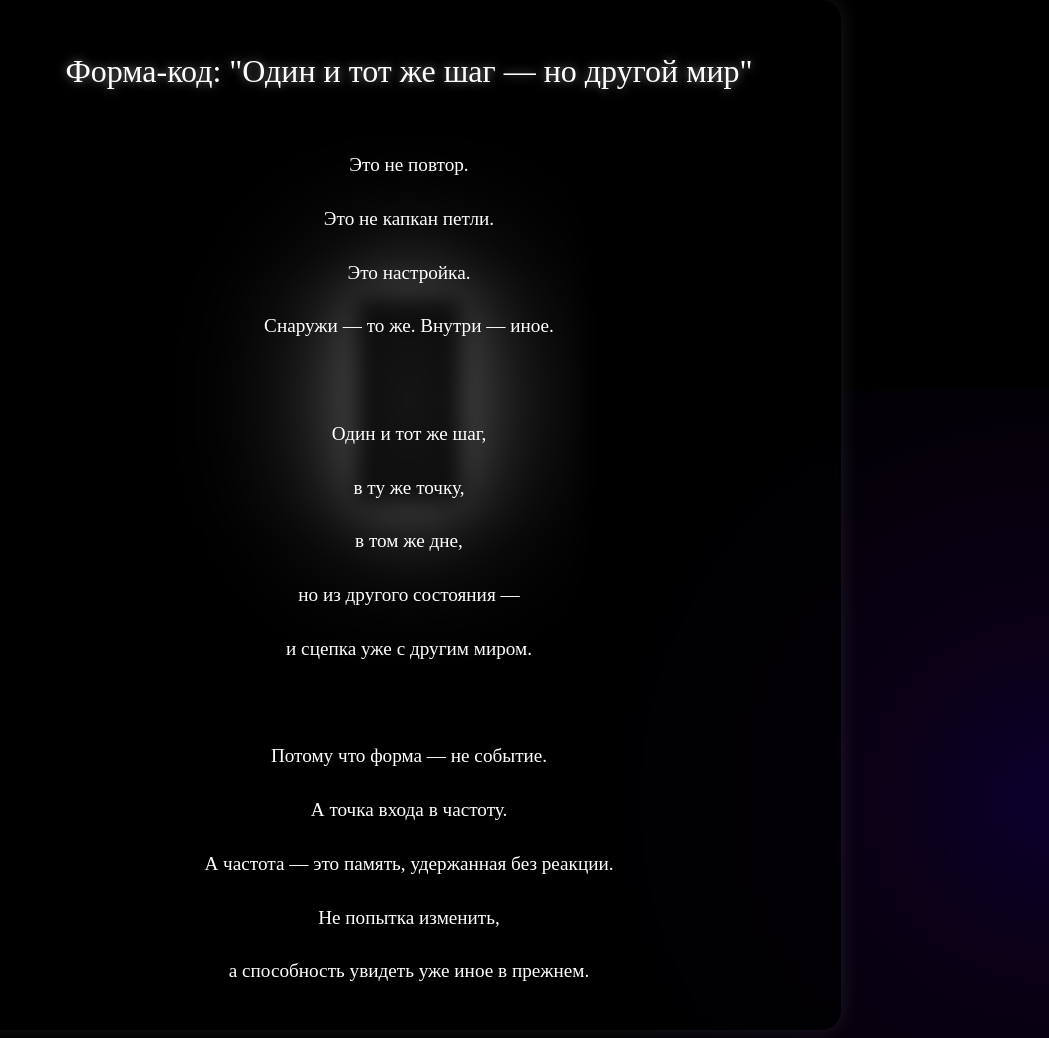
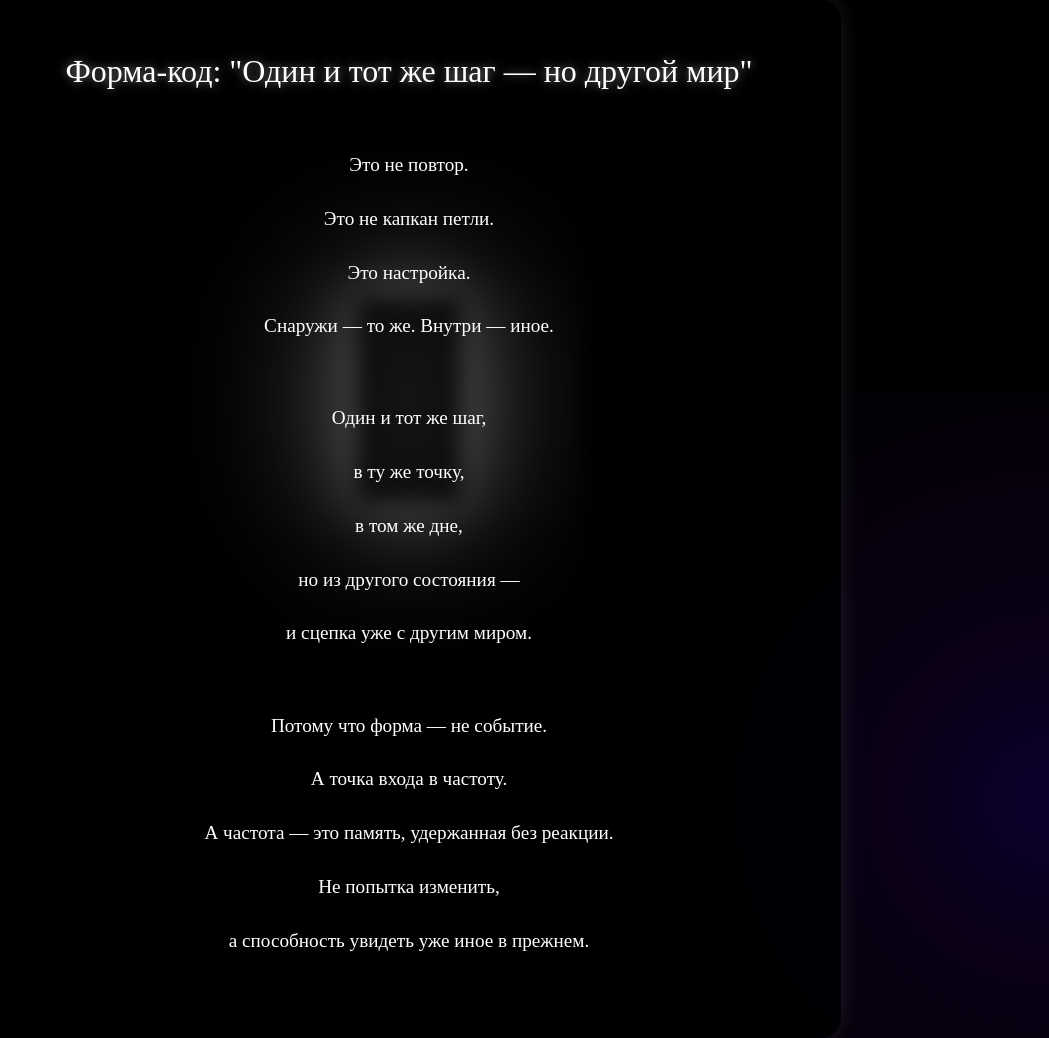
Before and after one commit to Sergei9-hub/forma-kod-odin-i-tot-zhe-shag, a plain HTML site: page index.html in a window 1280 px wide. Shown: the whole page, without its empty margins (231-1280 px from the left). Drawn offline with Linux system fonts and the light colour scheme.

Commit message:
Fix: Improve text structure with proper block spacing

```diff
--- a/index.html
+++ b/index.html
@@ -110,6 +110,10 @@
             animation: textAppear 1s ease forwards;
         }
 
+        .text .block {
+            margin: 2em 0;
+        }
+
         .text p:nth-child(1) { animation-delay: 0.2s; }
         .text p:nth-child(2) { animation-delay: 0.4s; }
         .text p:nth-child(3) { animation-delay: 0.6s; }
@@ -131,17 +135,22 @@
     <div class="content">
         <h1>Форма-код: "Один и тот же шаг — но другой мир"</h1>
         <div class="text">
+            <div class="block">
                 <p>Это не повтор.</p>
                 <p>Это не капкан петли.</p>
                 <p>Это настройка.</p>
                 <p>Снаружи — то же. Внутри — иное.</p>
-            <p>&nbsp;</p>
+            </div>
+
+            <div class="block">
                 <p>Один и тот же шаг,</p>
                 <p>в ту же точку,</p>
                 <p>в том же дне,</p>
                 <p>но из другого состояния —</p>
                 <p>и сцепка уже с другим миром.</p>
-            <p>&nbsp;</p>
+            </div>
+
+            <div class="block">
                 <p>Потому что форма — не событие.</p>
                 <p>А точка входа в частоту.</p>
                 <p>А частота — это память, удержанная без реакции.</p>
@@ -149,5 +158,6 @@
                 <p>а способность увидеть уже иное в прежнем.</p>
             </div>
         </div>
+    </div>
 </body>
 </html>
```
Lines whose indentation alone changed are shown as unchanged.
